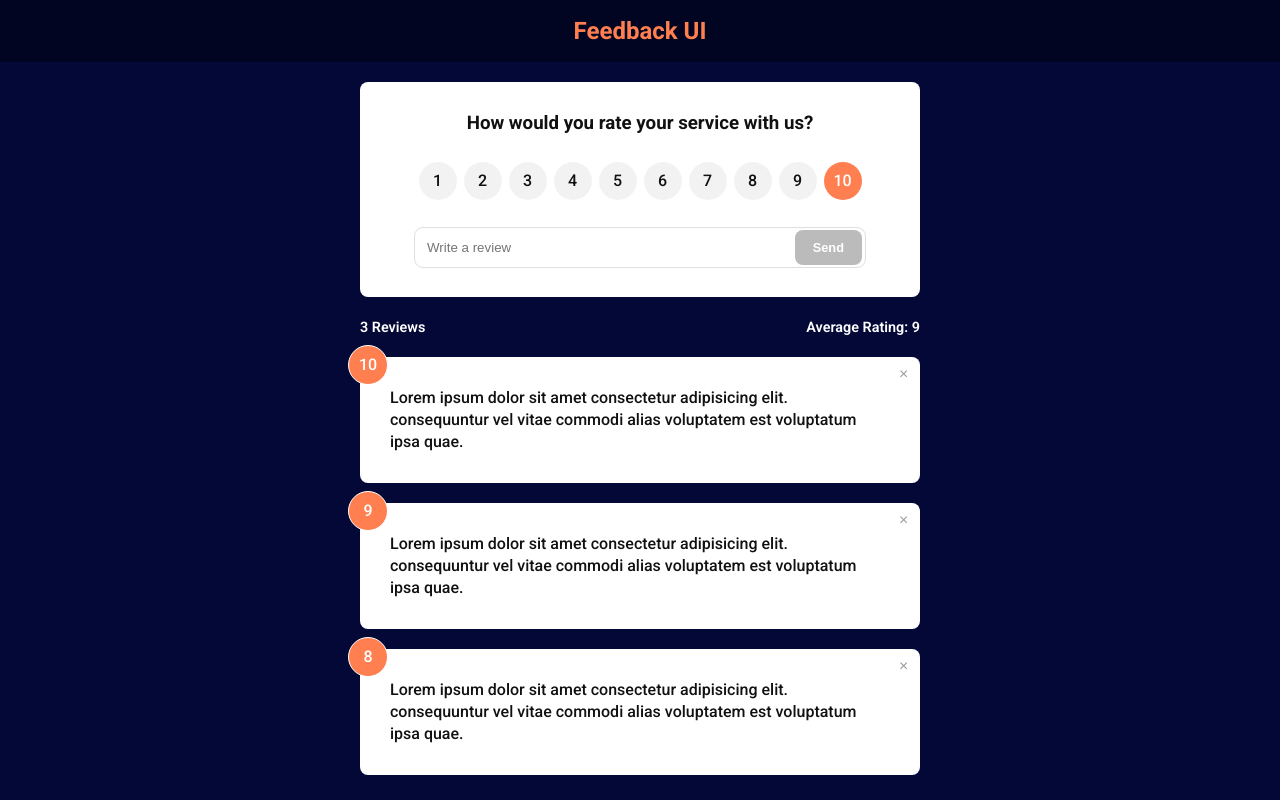
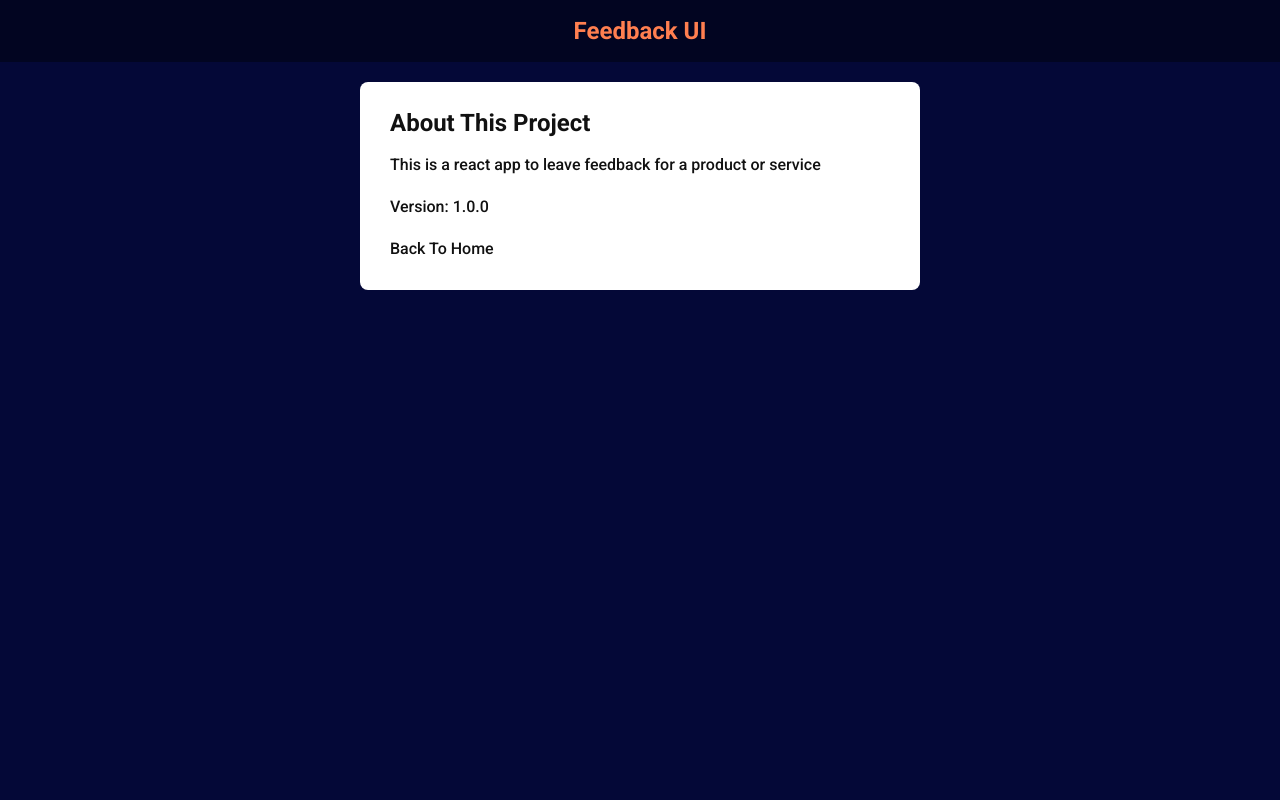
Before and after one commit to thefinethread/feedback-app, a React (Create React App) app: page /about in a window 1280 px wide. Built offline with nearby package versions, Linux system fonts and the light colour scheme.

Commit message:
added about page component and routes

```diff
--- a/package.json
+++ b/package.json
@@ -9,6 +9,7 @@
     "react": "^18.2.0",
     "react-dom": "^18.2.0",
     "react-icons": "^4.11.0",
+    "react-router-dom": "^6.17.0",
     "react-scripts": "5.0.1",
     "uuid": "^9.0.1",
     "web-vitals": "^2.1.4"
--- a/src/App.jsx
+++ b/src/App.jsx
@@ -1,10 +1,13 @@
 import { useState } from 'react';
+import { BrowserRouter as Router, Route, Routes } from 'react-router-dom';
 import { v4 as uuid4 } from 'uuid';
 import Header from './components/Header';
 import FeedbackList from './components/FeedbackList';
 import FeedbackData from './data/FeedbackData';
 import FeedbackStats from './components/FeedbackStats';
 import FeedbackForm from './components/FeedbackForm';
+import AboutPage from './pages/AboutPage';
+import AboutIconLink from './components/AboutIconLink';
 
 const App = () => {
   const [feedbacks, setFeedbacks] = useState(FeedbackData);
@@ -21,14 +24,28 @@ const App = () => {
   };
 
   return (
-    <>
+    <Router>
       <Header text="Feedback UI" />
       <div className="container">
-        <FeedbackForm addFeedback={addFeedback} />
-        <FeedbackStats feedbacks={feedbacks} />
-        <FeedbackList feedbacks={feedbacks} handleDelete={deleteFeedback} />
+        <Routes>
+          <Route
+            path="/"
+            element={
+              <>
+                <FeedbackForm addFeedback={addFeedback} />
+                <FeedbackStats feedbacks={feedbacks} />
+                <FeedbackList
+                  feedbacks={feedbacks}
+                  handleDelete={deleteFeedback}
+                />
+                <AboutIconLink />
+              </>
+            }
+          />
+          <Route path="/about" element={<AboutPage />} />
+        </Routes>
       </div>
-    </>
+    </Router>
   );
 };
 
--- /dev/null
+++ b/src/components/AboutIconLink.jsx
@@ -0,0 +1,14 @@
+import { Link } from 'react-router-dom';
+import { RiQuestionLine } from 'react-icons/ri';
+
+const AboutIconLink = () => {
+  return (
+    <div className="about-page-link">
+      <Link to="/about">
+        <RiQuestionLine />
+      </Link>
+    </div>
+  );
+};
+
+export default AboutIconLink;
--- a/src/components/FeedbackForm.jsx
+++ b/src/components/FeedbackForm.jsx
@@ -11,6 +11,7 @@ const FeedbackForm = ({ addFeedback }) => {
   const [isDisabled, setIsDisabled] = useState(true);
   const [message, setMessage] = useState('');
 
+  // set default states for states
   const setDefaultStates = () => {
     setIsDisabled(true);
     setMessage('');
@@ -72,8 +73,8 @@ const FeedbackForm = ({ addFeedback }) => {
 };
 
 FeedbackForm.propTypes = {
-  text: PropTypes.string.isRequired,
-  rating: PropTypes.number.isRequired,
+  text: PropTypes.string,
+  rating: PropTypes.number,
 };
 
 export default FeedbackForm;
--- a/src/index.css
+++ b/src/index.css
@@ -7,6 +7,11 @@
 
 :root {
   --primary-accent-color: rgb(255, 127, 80);
+}
+
+a {
+  text-decoration: none;
+  color: inherit;
 }
 
 li {
@@ -47,6 +52,7 @@ header {
   max-width: 600px;
   margin-inline: auto;
   padding-inline: 20px;
+  padding-bottom: 40px;
 }
 
 .feedback-stats {
@@ -199,3 +205,19 @@ input[type='text'].success {
   color: #fff;
   background-color: var(--primary-accent-color);
 }
+
+.about-page-link {
+  font-size: 3rem;
+  position: fixed;
+  right: 10px;
+  bottom: 10px;
+  z-index: 2;
+  color: var(--primary-accent-color);
+  cursor: pointer;
+}
+
+.about {
+  flex-direction: column;
+  gap: 20px;
+  align-items: start;
+}
--- /dev/null
+++ b/src/pages/AboutPage.jsx
@@ -0,0 +1,17 @@
+import { Link } from 'react-router-dom';
+import Card from '../components/shared/Card';
+
+const AboutPage = () => {
+  return (
+    <Card>
+      <div className="about flex">
+        <h2>About This Project</h2>
+        <p>This is a react app to leave feedback for a product or service</p>
+        <p>Version: 1.0.0</p>
+        <Link to="/">Back To Home</Link>
+      </div>
+    </Card>
+  );
+};
+
+export default AboutPage;
```
Also changed, not shown: 1 other file (tests, documents, lock files or other folders).
